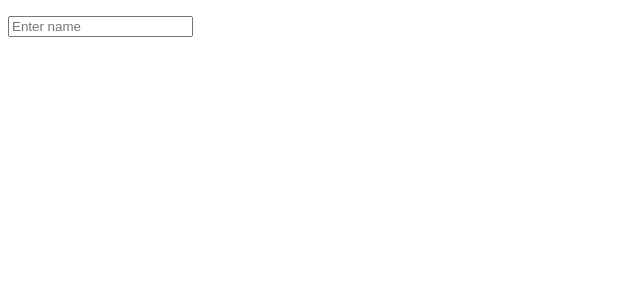
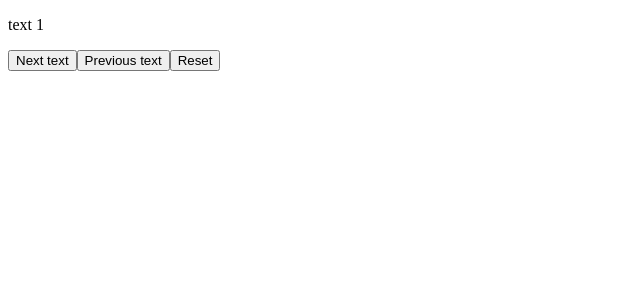
Before and after one commit to tezeladata/group56-react-test, a React app: page / in a window 1280 px wide. Shown: the top 300 px of the page, without its empty margins (0-640 px from the left). Built offline with nearby package versions, Linux system fonts and the light colour scheme; the HTML template or start-up script is replaced by a standard one.

Commit message:
Day 124 third version

```diff
--- a/src/App.jsx
+++ b/src/App.jsx
@@ -1,9 +1,9 @@
-import Info from "./components/Info";
+import Text from "./components/Text";
 
 const App = () => {
   return (
     <main>
-      <Info />
+      <Text />
     </main>
   )
 };
--- a/src/components/Info.jsx
+++ /dev/null
@@ -1,18 +0,0 @@
-import { useState } from "react";
-
-const Info = () => {
-    const [username, setUsername] = useState("");
-
-    const handleChange = e => setUsername(prev => e.target.value)
-
-    return (
-        <div>
-            <p>{username}</p>
-            <form>
-                <input type="text" placeholder="Enter name" onChange={handleChange} />
-            </form>
-        </div>
-    )
-};
-
-export default Info;
--- /dev/null
+++ b/src/components/Text.jsx
@@ -0,0 +1,45 @@
+import { useState } from "react";
+
+const Text = () => {
+    const [textIndex, setTextIndex] = useState(0);
+
+    const texts = [
+        "text 1",
+        "text 2",
+        "text 3",
+        "text 4",
+        "text 5",
+        "text 6",
+        "text 7",
+        "text 8",
+        "text 9",
+        "text 10",
+    ];
+
+    const nextQuestion = () => {
+        if (textIndex === 9) {
+            setTextIndex(0)
+        } else {
+            setTextIndex(prev => prev + 1)
+        }
+    }
+    const previousQuestion = () => {
+        if (textIndex === 0) {
+            setTextIndex(9)
+        } else {
+            setTextIndex(prev => prev - 1)
+        }
+    }
+
+    return (
+        <div>
+            <p>{texts[textIndex]}</p>
+
+            <button onClick={nextQuestion}>Next text</button>
+            <button onClick={previousQuestion}>Previous text</button>
+            <button onClick={() => setTextIndex(prev => 0)}>Reset</button>
+        </div>
+    )
+};
+
+export default Text;
```
